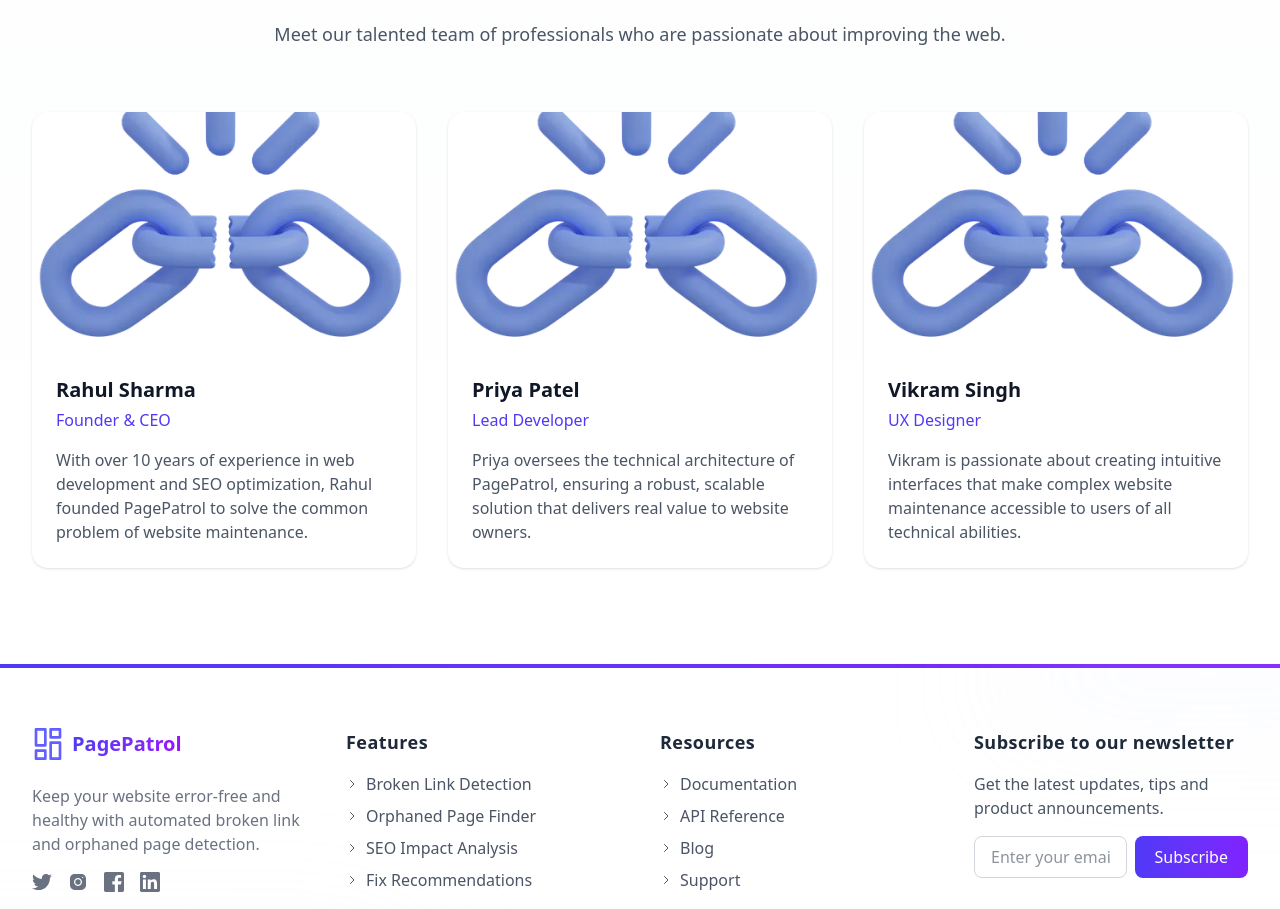
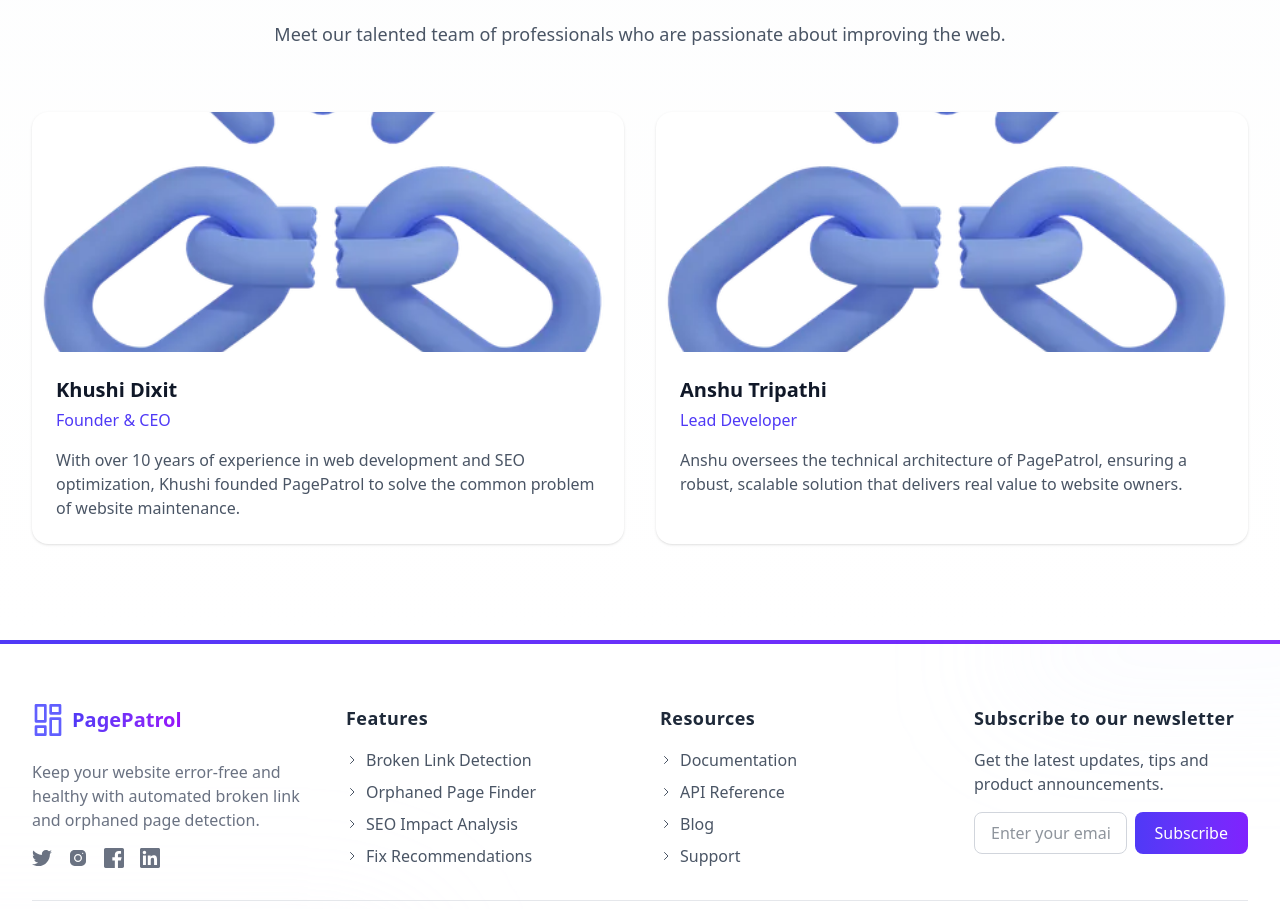
Before and after one commit to KhushiDiX/PagePatrol, a Next.js app in the folder frontend/: page /about-us in a window 1280 px wide. Shown: the part 2028-2937 px from the top of the page. Built offline with nearby package versions, Linux system fonts and the light colour scheme.

Commit message:
feat: Update team profiles on About page with correct names and roles

```diff
--- a/frontend/src/app/(main)/about-us/page.jsx
+++ b/frontend/src/app/(main)/about-us/page.jsx
@@ -19,23 +19,17 @@ const About = () => {
   // Team data with profiles
   const team = [
     {
-      name: "Rahul Sharma",
+      name: "Khushi Dixit",
       role: "Founder & CEO",
-      bio: "With over 10 years of experience in web development and SEO optimization, Rahul founded PagePatrol to solve the common problem of website maintenance.",
+      bio: "With over 10 years of experience in web development and SEO optimization, Khushi founded PagePatrol to solve the common problem of website maintenance.",
       avatar: "/khushi.webp" // Replace with actual image
     },
     {
-      name: "Priya Patel",
+      name: "Anshu Tripathi",
       role: "Lead Developer",
-      bio: "Priya oversees the technical architecture of PagePatrol, ensuring a robust, scalable solution that delivers real value to website owners.",
+      bio: "Anshu oversees the technical architecture of PagePatrol, ensuring a robust, scalable solution that delivers real value to website owners.",
       avatar: "/khushi.webp" // Replace with actual image
     },
-    {
-      name: "Vikram Singh",
-      role: "UX Designer",
-      bio: "Vikram is passionate about creating intuitive interfaces that make complex website maintenance accessible to users of all technical abilities.",
-      avatar: "/khushi.webp" // Replace with actual image
-    }
   ];
 
   return (
@@ -228,7 +222,7 @@ const About = () => {
             </motion.div>
           </div>
 
-          <div className="grid md:grid-cols-3 gap-8">
+          <div className="grid md:grid-cols-2 gap-8">
             {team.map((member, index) => (
               <motion.div
                 key={member.name}
```
